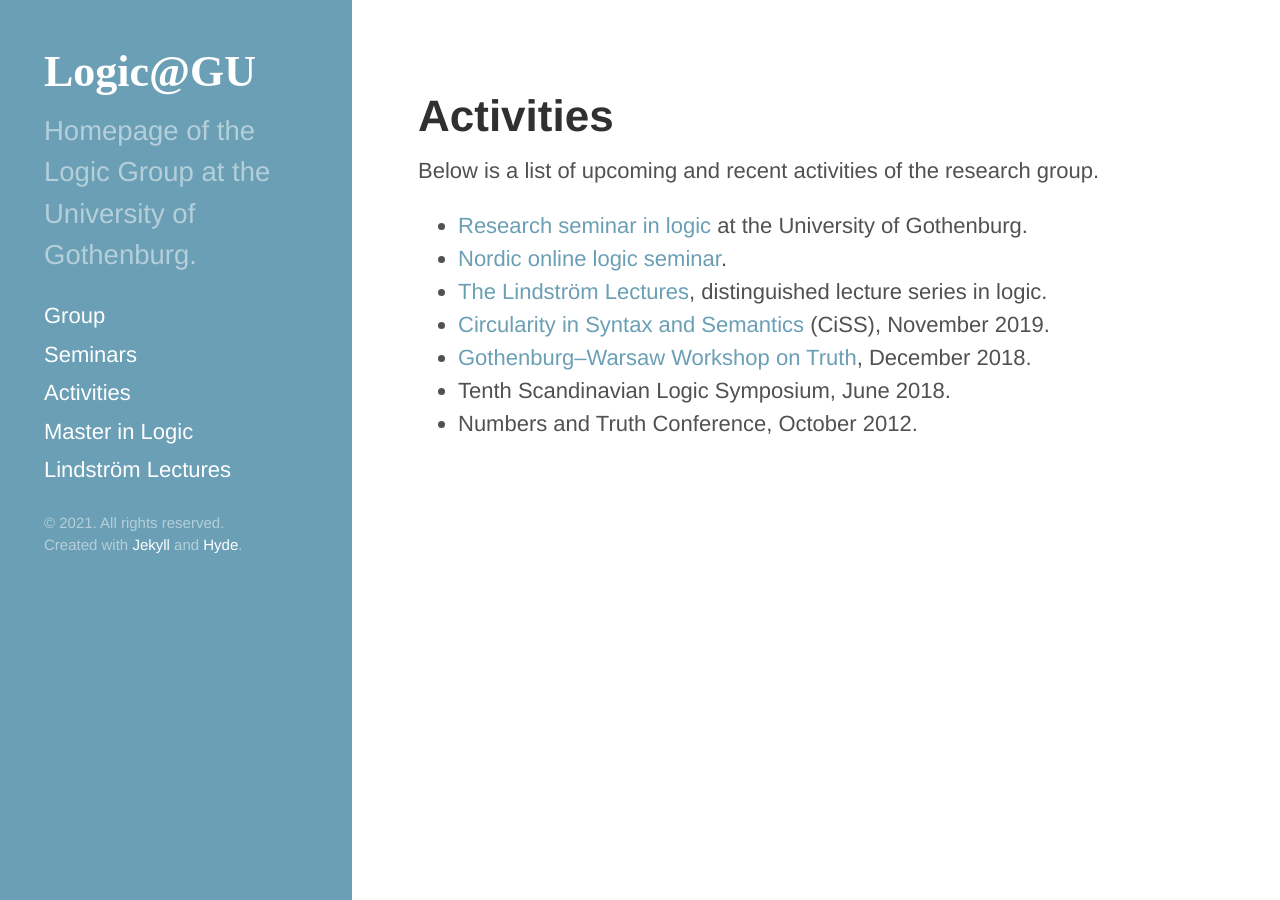
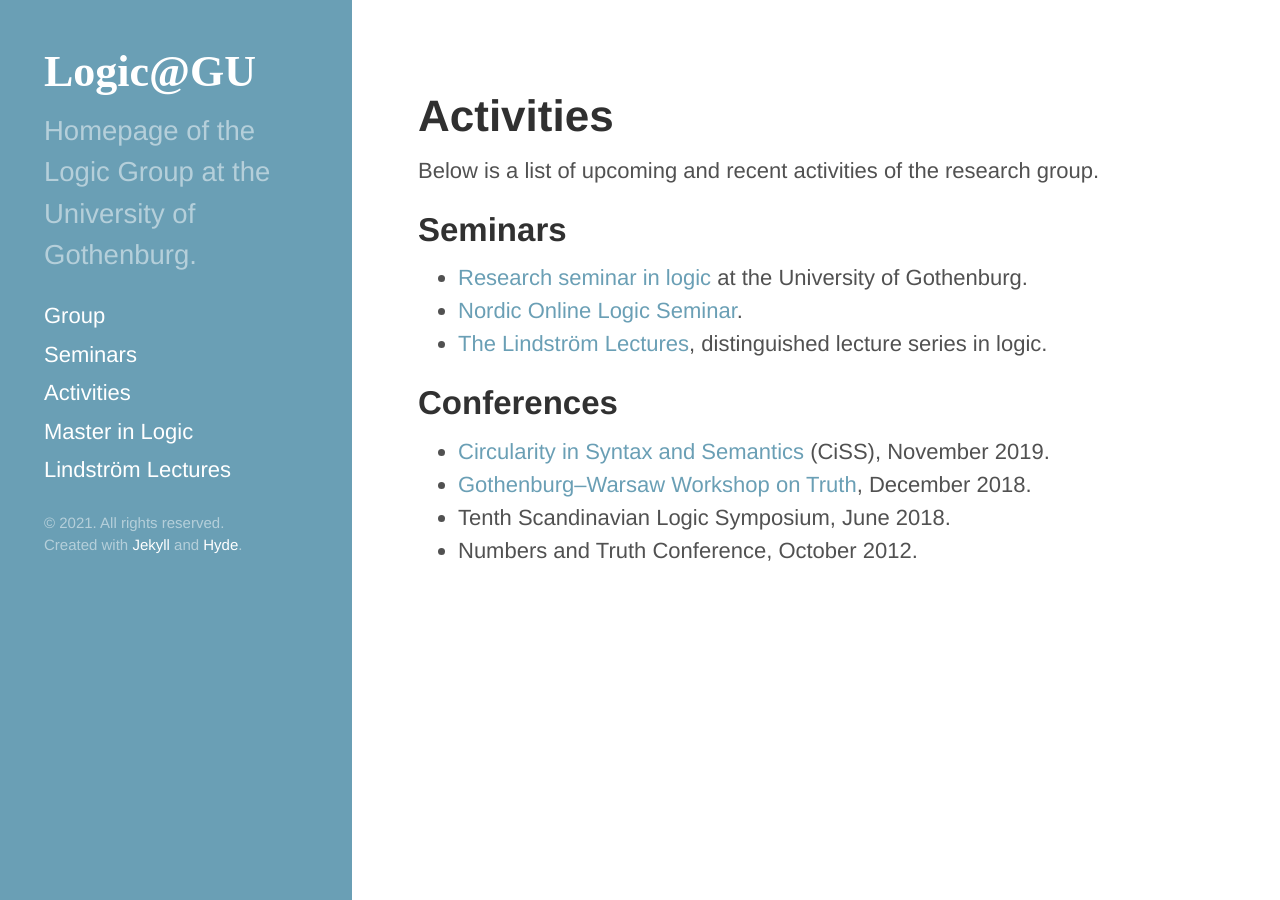
Before and after one commit to greleigh/Logic-GU, a Jekyll site: the page built from _pages/activities.md, in a window 1280 px wide. Built offline with Jekyll 4.4.1, drawn with Linux system fonts in a browser that asks for light colours; some web fonts are replaced.

Commit message:
Update activities.md

```diff
--- a/_pages/activities.md
+++ b/_pages/activities.md
@@ -6,9 +6,14 @@ permalink: activities
 
 Below is a list of upcoming and recent activities of the research group.
 
+## Seminars
+
 - [Research seminar in logic]({% link _pages/seminars.md %}) at the University of Gothenburg.
-- [Nordic online logic seminar]({% link _pages/nol.md %}).
+- [Nordic Online Logic Seminar]({% link _pages/nol.md %}).
 - [The Lindström Lectures]({% link _pages/lindstrom-lectures.md %}), distinguished lecture series in logic.
+
+## Conferences
+
 - [Circularity in Syntax and Semantics]({% link _static_sites/ciss19/index.html %}) (CiSS), November 2019.
 - [Gothenburg--Warsaw Workshop on Truth]({% link  _events/2018-12-06-gu-war-workshop.markdown %}), December 2018.
 - Tenth Scandinavian Logic Symposium, June 2018.
```
